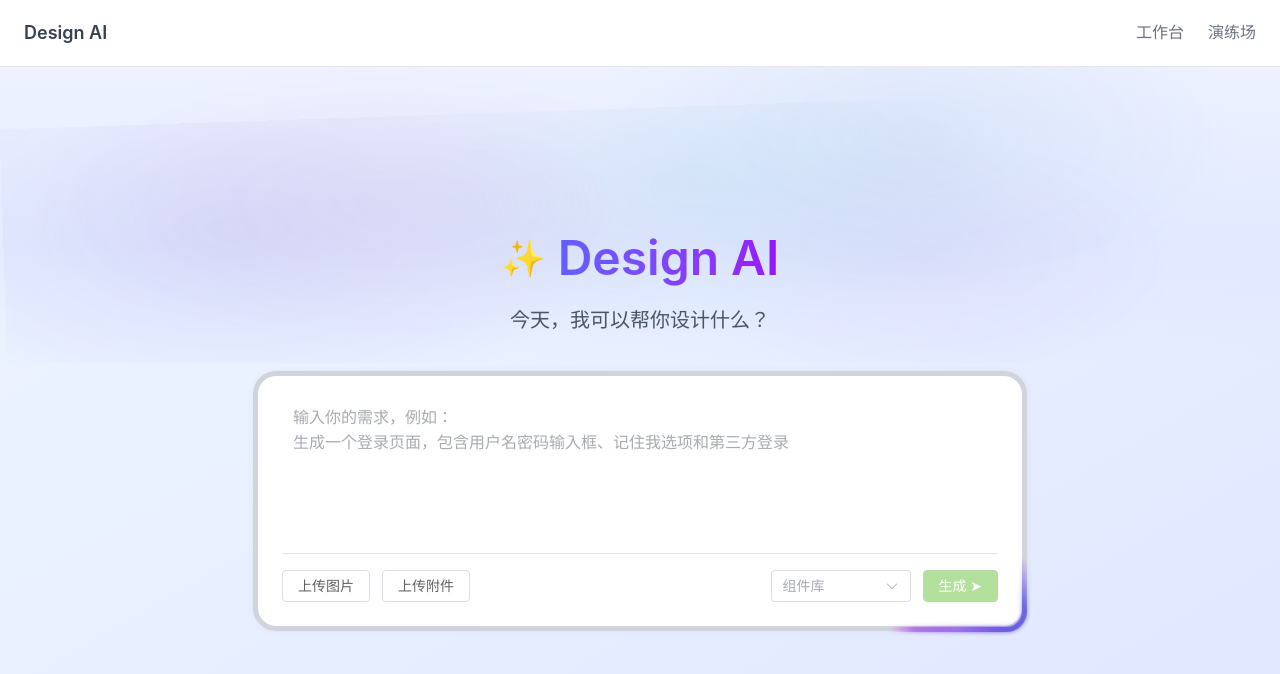
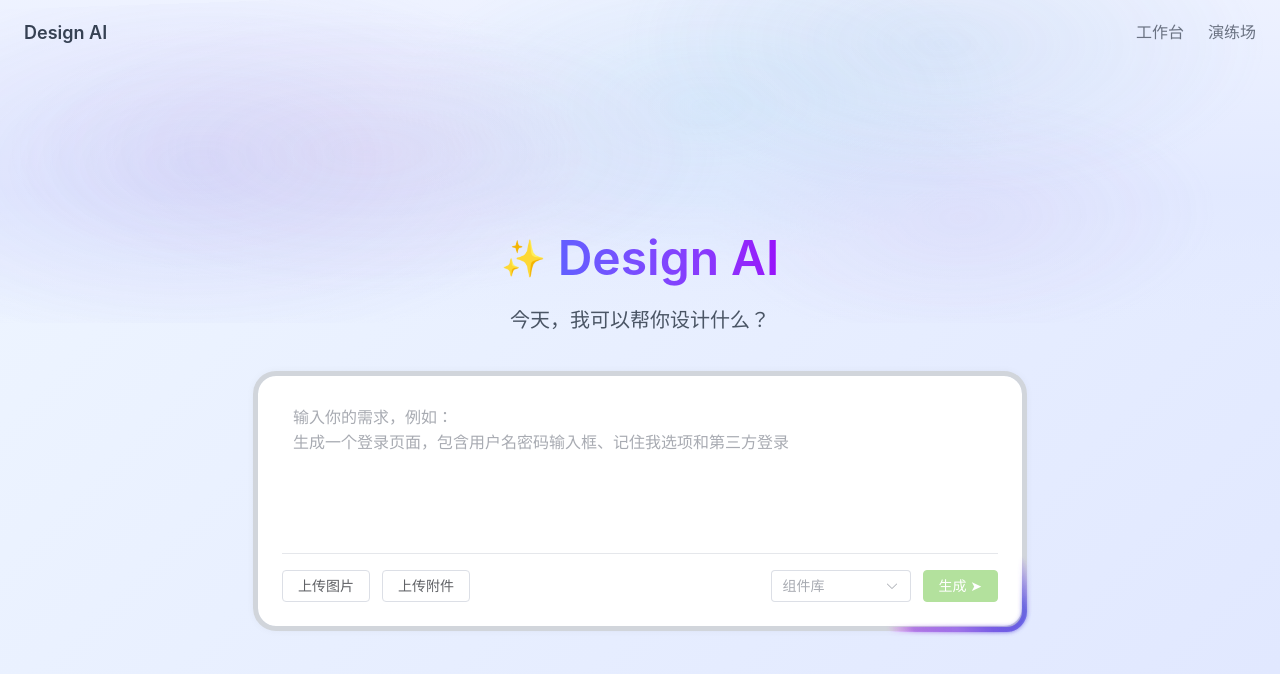
Before and after one commit to MHnanyu/vue-code-gen, a Vue app: page / in a window 1280 px wide. Shown: the top 674 px of the page. Built offline with nearby package versions, Linux system fonts and the light colour scheme.

Commit message:
feat: update vue-repl integration components

```diff
--- a/src/App.vue
+++ b/src/App.vue
@@ -1,7 +1,8 @@
 <template>
-  <div class="min-h-screen bg-gray-50">
+  <div class="app-root">
+    <div class="aurora-bg"></div>
     <AppHeader />
-    <main class="min-h-[calc(100vh-60px)]">
+    <main class="h-[calc(100vh-60px)] relative z-10 overflow-hidden">
       <router-view />
     </main>
   </div>
@@ -10,3 +11,69 @@
 <script setup lang="ts">
 import AppHeader from './components/AppHeader.vue'
 </script>
+
+<style scoped>
+.app-root {
+  min-height: 100vh;
+  background: linear-gradient(135deg, #eff6ff 0%, #e0e7ff 100%);
+  position: relative;
+  overflow: hidden;
+}
+
+.aurora-bg {
+  position: absolute;
+  top: 0;
+  left: 0;
+  width: 100%;
+  height: 40%;
+  background: linear-gradient(
+    180deg,
+    rgba(238, 242, 255, 0.9) 0%,
+    rgba(225, 232, 255, 0.7) 60%,
+    transparent 100%
+  );
+  z-index: 0;
+  overflow: hidden;
+  pointer-events: none;
+}
+
+.aurora-bg::before {
+  content: '';
+  position: absolute;
+  inset: -60px;
+  background:
+    radial-gradient(ellipse 600px 300px at 20% 40%, rgba(140, 130, 230, 0.25) 0%, transparent 70%),
+    radial-gradient(ellipse 500px 250px at 60% 30%, rgba(100, 190, 220, 0.2) 0%, transparent 70%),
+    radial-gradient(ellipse 400px 200px at 80% 60%, rgba(170, 140, 220, 0.18) 0%, transparent 70%);
+  animation: auroraWave 4s ease-in-out infinite alternate;
+}
+
+.aurora-bg::after {
+  content: '';
+  position: absolute;
+  inset: -60px;
+  background:
+    radial-gradient(ellipse 500px 200px at 30% 50%, rgba(200, 160, 210, 0.18) 0%, transparent 70%),
+    radial-gradient(ellipse 450px 220px at 70% 25%, rgba(130, 175, 220, 0.2) 0%, transparent 70%);
+  animation: auroraWave 5s ease-in-out infinite alternate-reverse;
+}
+
+@keyframes auroraWave {
+  0% {
+    transform: translate(0, 0) scale(1) rotate(0deg);
+    opacity: 0.7;
+  }
+  33% {
+    transform: translate(80px, -40px) scale(1.15) rotate(3deg);
+    opacity: 1;
+  }
+  66% {
+    transform: translate(-60px, 30px) scale(0.9) rotate(-2deg);
+    opacity: 0.6;
+  }
+  100% {
+    transform: translate(50px, -20px) scale(1.1) rotate(2deg);
+    opacity: 0.85;
+  }
+}
+</style>
--- a/src/components/AppHeader.vue
+++ b/src/components/AppHeader.vue
@@ -1,5 +1,5 @@
 <template>
-  <header class="flex justify-between items-center px-6 py-3 bg-white border-b border-gray-200 shadow-sm">
+  <header class="relative z-10 flex justify-between items-center px-6 py-3 bg-transparent border-b border-transparent">
     <div class="flex items-center gap-2 cursor-pointer" @click="$router.push('/')">
       <span class="font-semibold text-lg text-gray-700">Design AI</span>
     </div>
--- a/src/style.css
+++ b/src/style.css
@@ -7,7 +7,9 @@
 
 @layer base {
   body {
-    @apply font-sans antialiased bg-gray-50;
+    @apply font-sans antialiased;
+    background: linear-gradient(135deg, #eff6ff 0%, #e0e7ff 100%);
+    overflow: hidden;
   }
 
   #app {
--- a/src/views/HomeView.vue
+++ b/src/views/HomeView.vue
@@ -1,6 +1,5 @@
 <template>
-  <div class="min-h-[calc(100vh-60px)] flex items-center justify-center px-6 py-10 bg-gradient-to-br from-blue-50 to-indigo-100 relative overflow-hidden">
-    <div class="aurora-bg"></div>
+  <div class="h-[calc(100vh-60px)] flex items-center justify-center px-6 py-10 box-border relative overflow-hidden">
     <div class="max-w-3xl w-full text-center relative z-10">
       <h1 class="text-5xl font-semibold text-gray-800 mb-3 flex items-center justify-center gap-3 leading-normal">
         <span class="text-4xl">✨</span>
@@ -385,66 +384,4 @@ async function handleGenerate() {
   border-radius: 18px;
   outline: 5px solid #d1d5db;
 }
-
-.aurora-bg {
-  position: absolute;
-  top: 0;
-  left: 0;
-  width: 100%;
-  height: 40%;
-  background: linear-gradient(
-    180deg,
-    rgba(238, 242, 255, 0.9) 0%,
-    rgba(225, 232, 255, 0.7) 60%,
-    transparent 100%
-  );
-  z-index: 0;
-  overflow: hidden;
-}
-
-.aurora-bg::before {
-  content: '';
-  position: absolute;
-  inset: 0;
-  background:
-    radial-gradient(ellipse 600px 300px at 20% 40%, rgba(140, 130, 230, 0.25) 0%, transparent 70%),
-    radial-gradient(ellipse 500px 250px at 60% 30%, rgba(100, 190, 220, 0.2) 0%, transparent 70%),
-    radial-gradient(ellipse 400px 200px at 80% 60%, rgba(170, 140, 220, 0.18) 0%, transparent 70%);
-  animation: auroraWave 4s ease-in-out infinite alternate;
-}
-
-.aurora-bg::after {
-  content: '';
-  position: absolute;
-  inset: 0;
-  background:
-    radial-gradient(ellipse 500px 200px at 30% 50%, rgba(200, 160, 210, 0.18) 0%, transparent 70%),
-    radial-gradient(ellipse 450px 220px at 70% 25%, rgba(130, 175, 220, 0.2) 0%, transparent 70%);
-  animation: auroraWave 5s ease-in-out infinite alternate-reverse;
-}
-
-@keyframes auroraShift {
-  0%   { background-position: 0% 50%; }
-  50%  { background-position: 100% 50%; }
-  100% { background-position: 0% 50%; }
-}
-
-@keyframes auroraWave {
-  0% {
-    transform: translate(0, 0) scale(1) rotate(0deg);
-    opacity: 0.7;
-  }
-  33% {
-    transform: translate(80px, -40px) scale(1.15) rotate(3deg);
-    opacity: 1;
-  }
-  66% {
-    transform: translate(-60px, 30px) scale(0.9) rotate(-2deg);
-    opacity: 0.6;
-  }
-  100% {
-    transform: translate(50px, -20px) scale(1.1) rotate(2deg);
-    opacity: 0.85;
-  }
-}
 </style>
```
